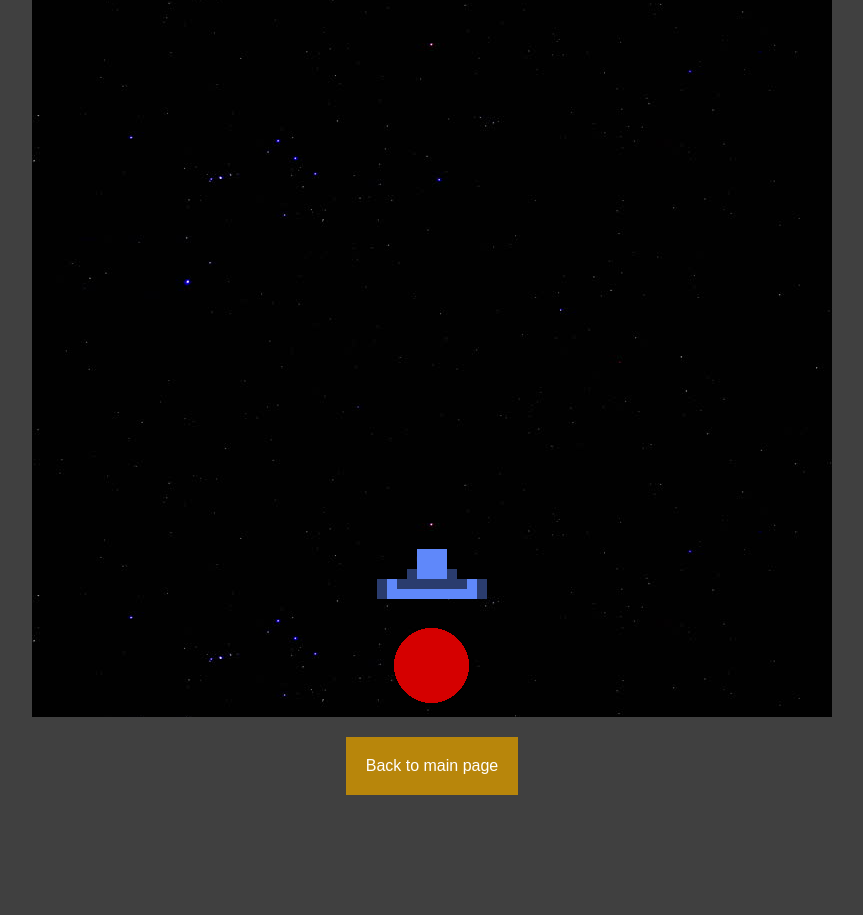
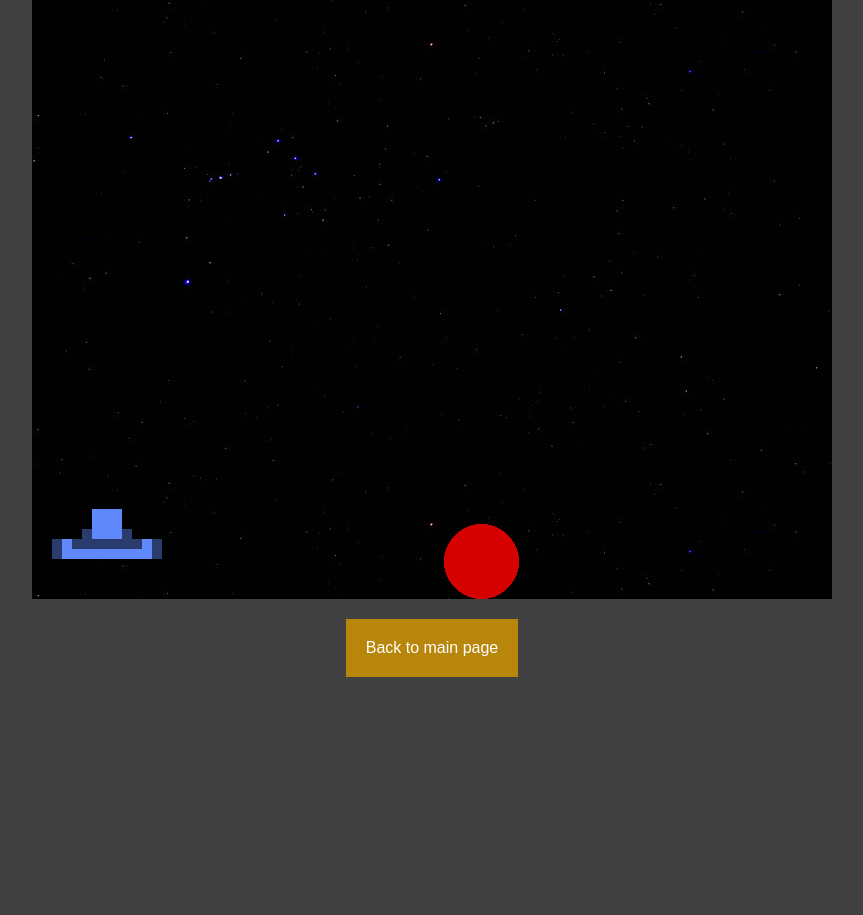
Before and after one commit to EvelinSzabados/js-game, a Flask app: page /game in a window 1280 px wide. Shown: the part 121-1036 px from the top of the page, without its empty margins (208-1071 px from the left). After the commit the page ends 798 px from the top, so only its background shows below. Run offline with Flask 2, Linux system fonts and the light colour scheme.

Commit message:
made the function that lets the meteor fall down

```diff
--- a/static/js/game.js
+++ b/static/js/game.js
@@ -1,7 +1,19 @@
 setInterval(moveBg, 10);
 let y = 0;
+let meteorY = 0;
 function moveBg(){
-        let board = document.querySelector('.game_field')
+        let board = document.querySelector('.game_field');
         y--;
         board.style.backgroundPositionY = y + 'px';
 }
+
+let MyVar = setInterval(moveMeteor, 6)
+function moveMeteor(){
+                const meteor = document.getElementById('meteor');
+                meteorY++;
+                if (meteorY >254){
+                        clearInterval(MyVar);
+                }
+                meteor.style.top = 2 * meteorY + 'px';
+
+}
--- a/static/style.css
+++ b/static/style.css
@@ -24,7 +24,7 @@ body{
     min-height: 600px;
     text-align: center;
     background: url('bg.jpg') repeat-y 0 0;
-
+    position: relative;
 }
 .start_game_btn{
     border: none;
@@ -33,13 +33,26 @@ body{
     color: white;
     font-size: 16px;
     padding: 20px;
+    margin-inside: 20px;
 }
 
 .start_game_btn:hover{
     background-color: cadetblue;
 }
 
-.ship img{
-    position:relative;
-    margin: 540px auto 10px auto;
+#ship{
+    position: absolute;
+    left: 10px;
+    top: 500px;
+
+
+
 }
+
+#meteor{
+    position: absolute;
+    top: 0;
+
+
+
+}
--- a/templates/game.html
+++ b/templates/game.html
@@ -4,10 +4,10 @@
 <div class="game_container">
     <div class="game_field">
         <div class="ship">
-            <img src="/static/ship.png">
+            <img src="/static/ship.png" id = "ship">
         </div>
         <div class="meteor">
-            <img src="/static/meteor.png">
+            <img src="/static/meteor.png" id = "meteor">
         </div>
     </div>
     <a href="/"><button class="start_game_btn">Back to main page</button></a>
```
